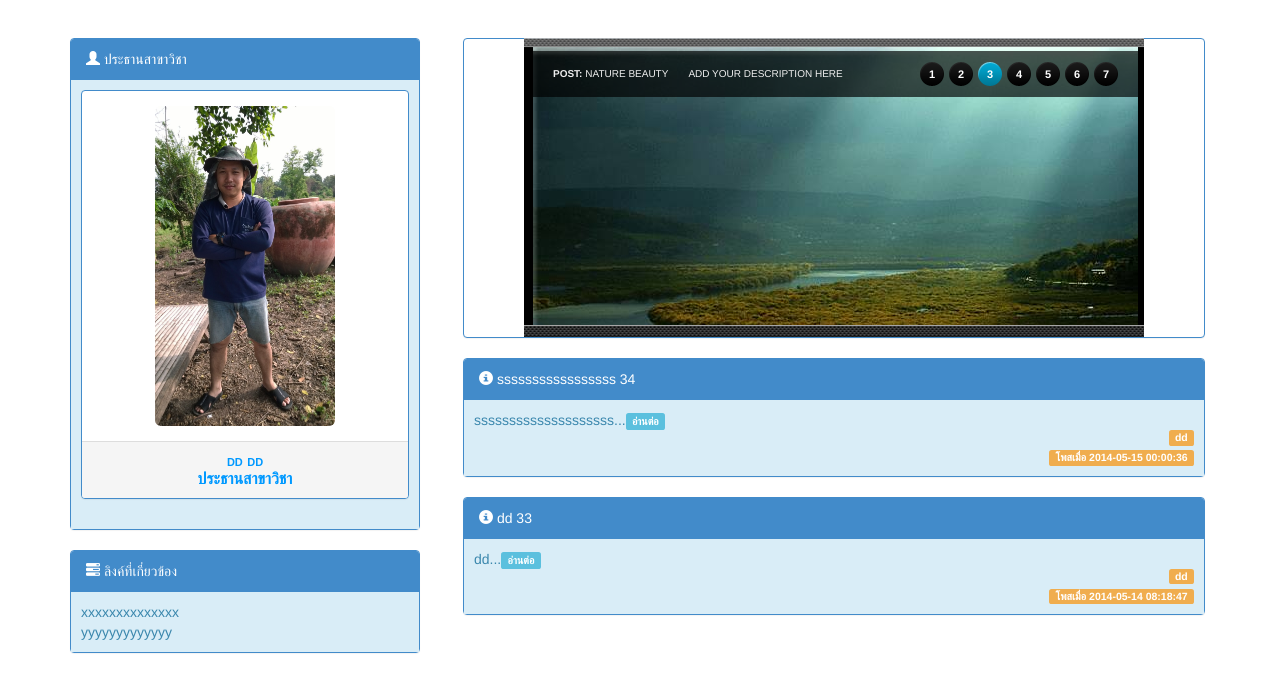
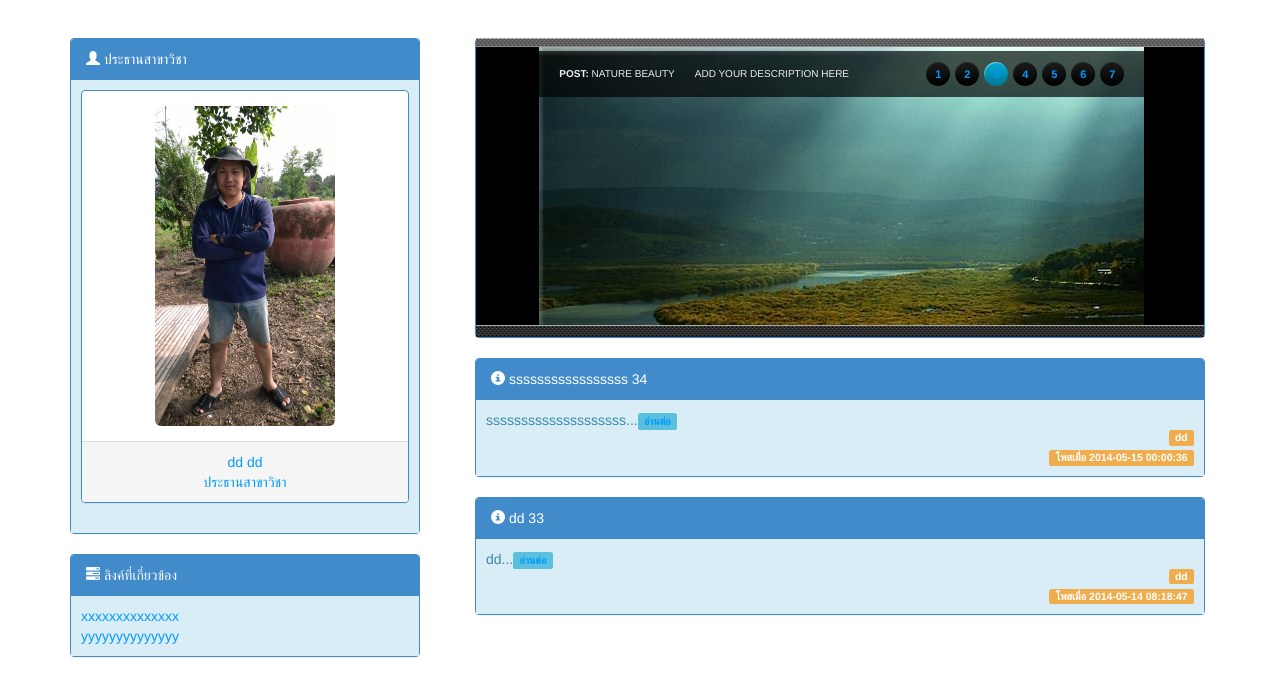
Before and after one commit to mynameistecs51/cs_udru, a CodeIgniter app: page /cs_udru/ in a window 1280 px wide. Shown: the part 87-783 px from the top of the page. Run offline with CodeIgniter, Linux system fonts and the light colour scheme.

Commit message:
chaiwat update function silde picture 4-6-57 17.04

```diff
--- a/application/views/cs_udru.php
+++ b/application/views/cs_udru.php
@@ -17,7 +17,7 @@
 						echo anchor($value->teacher_link,'<div class="panel-body" >
 							<img src=" '.base_url().'image/pict_teacher/'.$value->teacher_pict.'.jpg"  class="img-rounded" style="width:180px; hight:140px;">
 						</div>
-						<div class="panel-footer" align="center" style="font: normal small-caps bold 16px sans-serif, Arial; color:#0099FF" >'.$value->teacher_preName.' '.$value->teacher_name.'<br/>ประธานสาขาวิชา'.'</div>');
+						<div class="panel-footer" align="center">'.$value->teacher_preName.' '.$value->teacher_name.'<br/>ประธานสาขาวิชา'.'</div>');
 					}
 				}
 				?>
@@ -28,21 +28,21 @@
 	<div class="panel panel-primary " >
 		<div class="panel-heading"><b class="glyphicon glyphicon-tasks"></b>  ลิงค์ที่เกี่ยวข้อง</div>
 		<div class="panel-body alert-info" style="padding:10px;" align="left">
-			xxxxxxxxxxxxxx <br/>
-			yyyyyyyyyyyyy
+			<?php echo anchor("xx","xxxxxxxxxxxxxx");?> <br/>
+			<?php echo anchor("xx","yyyyyyyyyyyyyy");?>
 		</div>
 	</div>
 	<!-- end link info -->
 </div>
 
 <!-- //////////////  post news ///////////// -->
-<div class="row col-md-8" style="padding-left:3px;">
+<div class="row col-md-8" >
 	<!-- picture activity -->
 	<div class="panel panel-primary">
-	<div id="header">
-  <div class="wrap">
-   <div id="slide-holder">
-    <div id="slide-runner">
+		<div id="header" >
+		<div class="wrap "  >
+				<div id="slide-holder" class="col-md-1" >
+					<div id="slide-runner" >
 						<a href=""><img id="slide-img-1" src="<?php echo base_url().'image/pict_gallery/nature-photo.png';?>" class="slide" alt="" /></a>
 						<a href=""><img id="slide-img-2" src="<?php echo base_url().'image/pict_gallery/nature-photo1.png';?>" class="slide" alt="" /></a>
 						<a href=""><img id="slide-img-3" src="<?php echo base_url().'image/pict_gallery/nature-photo2.png';?>" class="slide" alt="" /></a>
@@ -66,6 +66,7 @@
 		</div><!--/header-->
 	</div>
 	<!-- end picture activity -->
+
 	<?php
 	foreach ($teacher_news as $key_news => $value_news) {
 		echo "<div class='panel panel-primary ' >";
--- a/css/style.css
+++ b/css/style.css
@@ -19,14 +19,15 @@ background-repeat : no-repeat;
 font-family : Tahoma, sans-serif;
 }*/
 a:link, a:visited {
-color : #fff;
+color : #0099FF;
 text-decoration : none;
 }
 a img {
 border : 0;
 }
 div.wrap {
-width : 620px;
+/*width : 620px;*/
+display:block;
 margin : 0 auto;
 text-align : left;
 }
@@ -67,13 +68,15 @@ background : url(../image/pict_gallery/header-bg.png) no-repeat 50% 0;
 }
 div#header div#slide-holder {
 z-index : 40;
-width : 610px;
+display:block;
+/*width : 610px;*/
 height : 299px;
 position : absolute;
 }
-div#header div#slide-holder div#slide-runner {
+div#header div#slide-holder div#slide-runner  {
 top : 9px;
-left : 9px;
+left : 100%;
+display:block;
 width : 605px;
 height : 278px;
 overflow : hidden;
@@ -87,6 +90,7 @@ position : absolute;
 div#header div#slide-holder div#slide-controls {
 left : 0;
 bottom : 228px;
+display:block;
 width : 605px;
 height : 46px;
 display : none;
```
Lines whose indentation alone changed are shown as unchanged.
